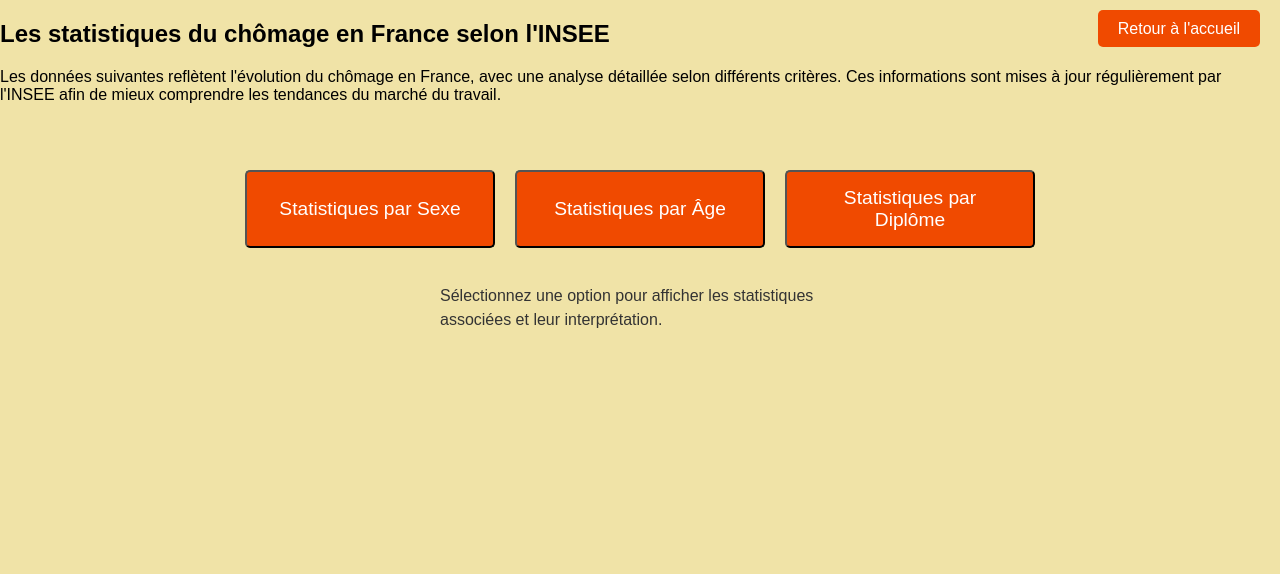
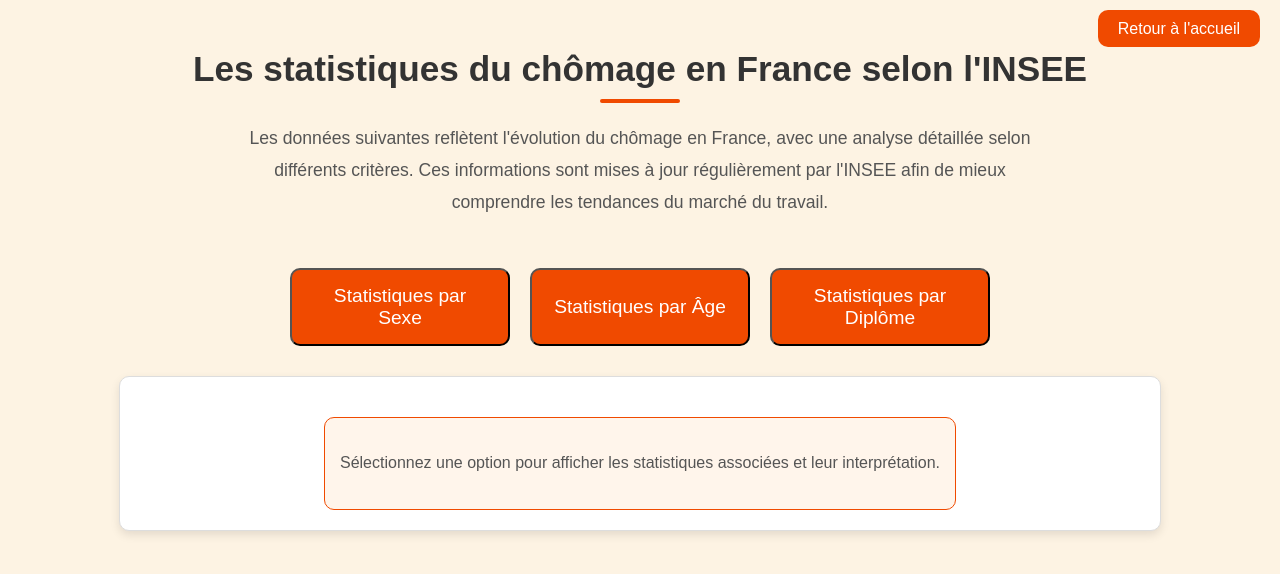
Before and after one commit to maelle0209/jobonheur, a PHP site: page /statistiques.html in a window 1280 px wide. Shown: the top 574 px of the page. Run offline with PHP 8.4, Linux system fonts and the light colour scheme.

Commit message:
Changement de style de statistiques

```diff
--- a/Projet-site/styles/statistiques.css
+++ b/Projet-site/styles/statistiques.css
@@ -3,94 +3,131 @@ body {
     font-family: Arial, sans-serif;
     margin: 0;
     padding: 0;
-    background-color: #f0e3a7;
+    background-color: #fdf3e3;
     display: flex;
     flex-direction: column;
     align-items: center;
+    scroll-behavior: smooth; /* Scroll fluide */
 }
 
 /* Header section avec le bouton "Retour à l'accueil" */
 .header {
     position: fixed;
-    top: 20px; /* Distance du haut */
-    right: 20px; /* Distance de la droite */
-    z-index: 10; /* S'assure que le bouton reste au-dessus des autres éléments */
+    top: 20px;
+    right: 20px;
+    z-index: 10;
 }
 
 .btn-retour {
-    background-color: #f04a00;
+    background-color: #f04a00; /* Couleur orange unie */
     color: white;
     padding: 10px 20px;
     text-decoration: none;
-    border-radius: 5px;
+    border-radius: 10px;
     transition: background-color 0.3s ease, transform 0.3s ease;
 }
 
 .btn-retour:hover {
-    background-color: #d93e00;
-    transform: scale(1.05);
+    background-color: #d93e00; /* Plus foncé au survol */
+    transform: translateY(-2px) scale(1.05);
 }
 
-/* Message de bienvenue */
-.welcome-message {
-    width: 100%;           /* Prend toute la largeur de l'écran */
-    text-align: center;     /* Centre le texte horizontalement */
-    font-size: 1.8rem;
-    margin-top: 100px;      /* Crée un espace sous le bouton "Retour à l'accueil" */
+/* Présentation des statistiques */
+.presentation {
+    text-align: center;
+    margin-top: 20px;
     color: #333;
-    font-weight: bold;      /* Peut être ajouté pour plus de visibilité */
+    padding: 0 20px;
 }
 
+.presentation h2 {
+    font-size: 2.2rem;
+    margin-bottom: 20px;
+    position: relative;
+}
+
+.presentation h2::after {
+    content: '';
+    display: block;
+    width: 80px;
+    height: 4px;
+    background: #f04a00;
+    margin: 10px auto 0;
+    border-radius: 2px;
+}
+
+.presentation p {
+    font-size: 1.1rem;
+    max-width: 800px;
+    margin: 0 auto;
+    line-height: 1.8;
+    color: #555;
+}
 
 /* Section des options avec les boutons */
 .option-section {
     display: flex;
-    flex-direction: row; /* Aligne les boutons sur une seule ligne */
-    justify-content: center; /* Centre les boutons horizontalement */
-    gap: 20px; /* Espace entre les boutons */
+    flex-wrap: wrap;
+    justify-content: center;
+    gap: 20px;
     margin-top: 50px;
+    padding: 0 20px;
 }
 
-
 .btn-option {
-    background-color: #f04a00;
+    background-color: #f04a00; /* Couleur orange unie */
     color: white;
-    padding: 15px 30px;
+    padding: 15px 20px;
     text-decoration: none;
     font-size: 1.2rem;
+    border-radius: 10px;
+    width: 220px; /* Taille uniforme des boutons */
     text-align: center;
-    border-radius: 5px;
-    width: 250px;
     transition: background-color 0.3s ease, transform 0.3s ease;
 }
-.btn-option {
-    flex: 1; /* Permet aux boutons de prendre des tailles similaires */
-    max-width: 250px; /* Limite la largeur des boutons */
-    text-align: center;
+
+.btn-option:hover {
+    background-color: #d93e00; /* Plus foncé au survol */
+    transform: translateY(-2px) scale(1.05);
 }
 
-
-.btn-option:hover {
-    background-color: #d93e00;
-    transform: scale(1.05);
-}
+/* Section pour afficher les résultats */
 .stat-result {
-    display: flex; /* Affiche l'image et le texte sur une seule ligne */
-    align-items: flex-start; /* Aligne les éléments en haut */
-    gap: 20px; /* Ajoute un espace entre l'image et le texte */
-    margin-top: 20px;
+    display: flex;
+    flex-direction: column;
+    align-items: center;
+    margin-top: 30px;
+    gap: 20px;
+    width: 100%;
+    max-width: 1000px;
+    padding: 20px;
+    background-color: #fff;
+    border-radius: 10px;
+    box-shadow: 0px 4px 10px rgba(0, 0, 0, 0.1);
+    border: 1px solid #ddd;
 }
 
 .stat-result img {
-    max-width: 1000px; /* Taille maximale de l'image */
-    width: 100%; /* Ajuste automatiquement à la largeur du conteneur */
-    height: auto; /* Conserve les proportions */
-    margin: 0; /* Supprime les marges par défaut */
+    max-width: 100%;
+    height: auto;
+    border-radius: 10px;
+    transition: transform 0.3s ease, box-shadow 0.3s ease;
+}
+
+.stat-result img:hover {
+    transform: scale(1.05);
+    box-shadow: 0px 6px 12px rgba(0, 0, 0, 0.2);
 }
 
 .stat-interpretation {
-    max-width: 400px; /* Limite la largeur de la zone d'interprétation */
-    font-size: 1rem; /* Taille de police lisible */
-    color: #333; /* Couleur du texte */
-    line-height: 1.5; /* Améliore la lisibilité */
+    text-align: center;
+    font-size: 1rem;
+    color: #555;
+    line-height: 1.8;
+    max-width: 800px;
+    margin-top: 20px;
+    padding: 15px;
+    background: #fff5eb;
+    border-radius: 10px;
+    border: 1px solid #f04a00;
 }
```
